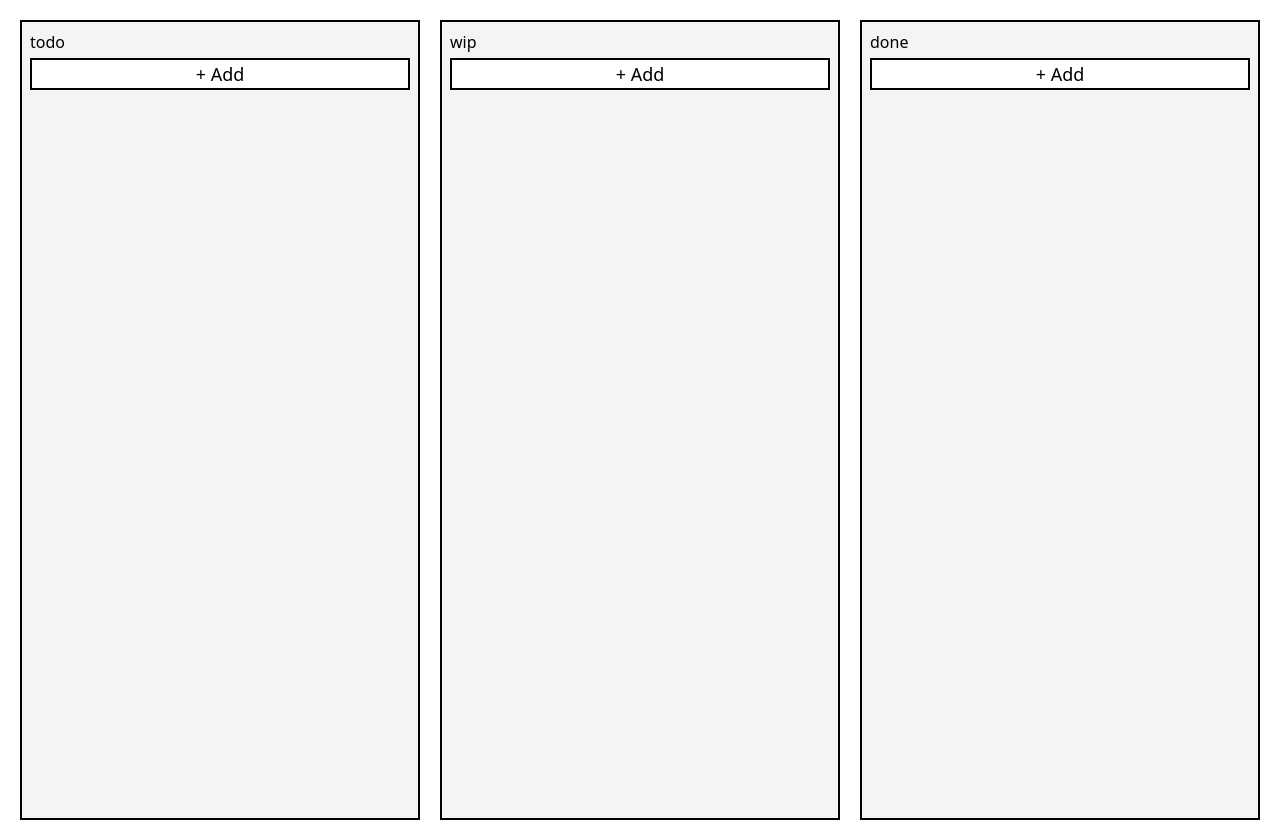
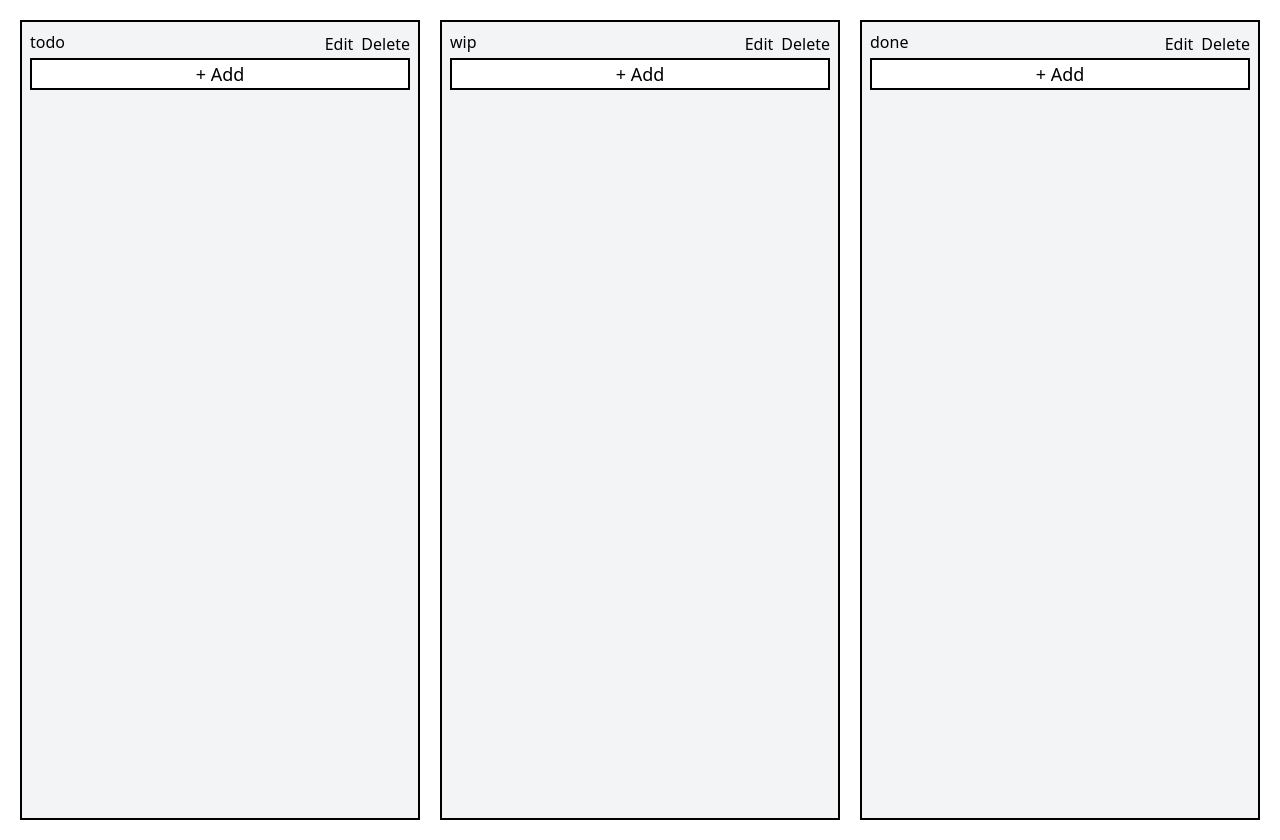
Before and after one commit to takaaat/simple-kanban, a Next.js app: page / in a window 1280 px wide. Built offline with nearby package versions, Linux system fonts and the light colour scheme.

Commit message:
feat: areaのupdateとdeleteを実装

```diff
--- a/src/app/components/Droppable.tsx
+++ b/src/app/components/Droppable.tsx
@@ -15,6 +15,8 @@ type Props = {
   onTaskChange: (targetTask: Task, newName: string) => void;
   handleDelete: (id: number) => void;
   addTask: (areaId: string) => void;
+  editArea: (areaId: string, newName: string) => void;
+  deleteArea: (areaId: string) => void;
 };
 
 const Droppable = ({
@@ -22,6 +24,8 @@ const Droppable = ({
   area,
   id,
   onClick,
+  editArea,
+  deleteArea,
   unFocus,
   onTaskChange,
   handleDelete,
@@ -39,7 +43,37 @@ const Droppable = ({
         ref={setNodeRef}
         className={`w-100 h-200 flex-none border-2 p-2 ${isOver ? 'bg-blue-200' : 'bg-gray-100'}`}
       >
-        <div className="pb-1">{area.name}</div>
+        <div className="flex justify-between">
+          <div className="pb-1">{area.name}</div>
+          <div className="flex gap-2">
+            <button
+              type="button"
+              onClick={() => {
+                const newName = window.prompt('Type new area name:', area.name);
+                if (newName === null) {
+                  return;
+                }
+
+                editArea(area.id, newName);
+              }}
+            >
+              Edit
+            </button>
+
+            <button
+              type="button"
+              onClick={() => {
+                if (
+                  window.confirm('Are you sure you want to delete this area?')
+                ) {
+                  deleteArea(area.id);
+                }
+              }}
+            >
+              Delete
+            </button>
+          </div>
+        </div>
         {area.tasks.map((task) => (
           <SortableItem
             key={task.id}
--- a/src/app/page.tsx
+++ b/src/app/page.tsx
@@ -22,6 +22,8 @@ export default function Home() {
     activeTask,
     addTask,
     addArea,
+    editArea,
+    deleteArea,
     setEditingFocus,
     handleDelete,
     unFocus,
@@ -56,6 +58,8 @@ export default function Home() {
               key={area.id}
               id={area.id}
               area={area}
+              editArea={editArea}
+              deleteArea={deleteArea}
               editing={editing}
               onClick={setEditingFocus}
               unFocus={unFocus}
--- a/src/hooks/useKanban.ts
+++ b/src/hooks/useKanban.ts
@@ -64,6 +64,21 @@ export function useKanban() {
           };
         }
         return currentArea;
+      })
+    );
+  }
+
+  function deleteArea(areaId: string) {
+    setKanban(kanban.filter((area) => area.id !== areaId));
+  }
+
+  function editArea(areaId: string, newName: string) {
+    setKanban(
+      kanban.map((area) => {
+        if (area.id === areaId) {
+          return { ...area, name: newName };
+        }
+        return area;
       })
     );
   }
@@ -195,6 +210,8 @@ export function useKanban() {
     activeTask,
     addTask,
     addArea,
+    deleteArea,
+    editArea,
     setEditingFocus,
     handleDelete,
     unFocus,
```
